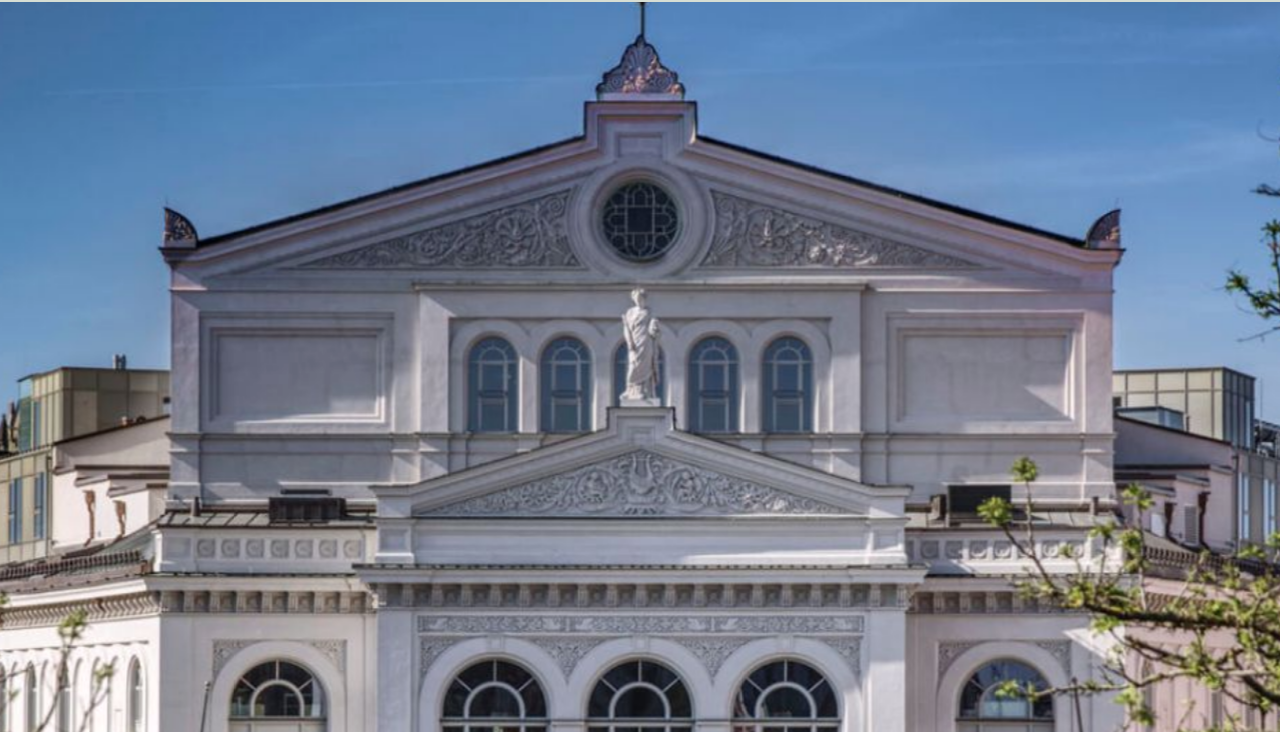
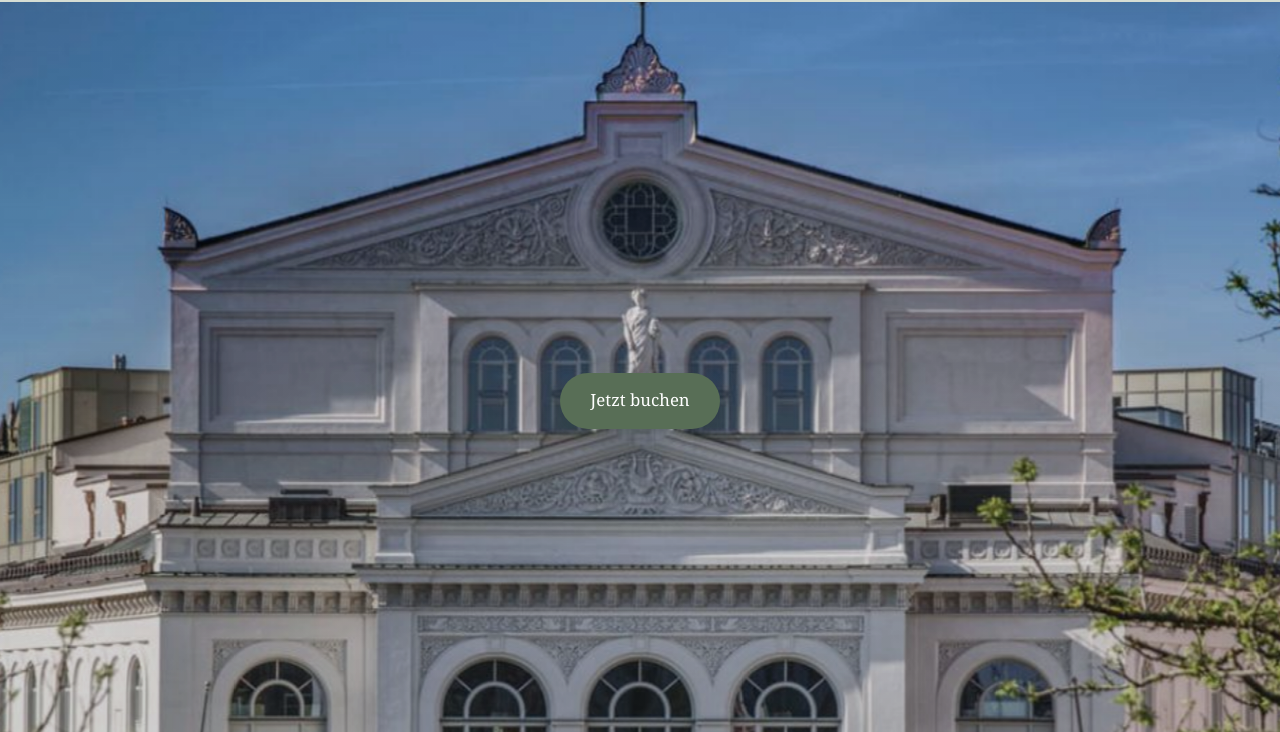
Before and after one commit to BoRedha/webiste-armonia, a plain HTML site: page index.html in a window 1280 px wide. Shown: the part 68-800 px from the top of the page. Drawn offline with Linux system fonts and the light colour scheme.

Commit message:
fdafdafd

```diff
--- a/index.html
+++ b/index.html
@@ -29,6 +29,9 @@
   <main>
     <div class="banner-strip banner-hero-top">
       <img src="banner-hero.jpg" alt="Hotel Armonia Außenansicht oder Fassade" />
+      <div class="banner-overlay">
+        <a class="btn btn-primary banner-cta" href="#kontakt">Jetzt buchen</a>
+      </div>
     </div>
 
     <section class="hero">
--- a/styles.css
+++ b/styles.css
@@ -203,11 +203,13 @@ h1 {
 .banner-strip {
   width: 100%;
   height: 100svh;
+  min-height: 100svh;
   overflow: hidden;
   border-top: 1px solid var(--line);
   border-bottom: 1px solid var(--line);
   margin: 0 0 2.4rem;
   background: linear-gradient(110deg, var(--c1), var(--c2), var(--c3));
+  position: relative;
 }
 
 .banner-hero-top {
@@ -221,6 +223,20 @@ h1 {
   display: block;
   filter: contrast(1.03) saturate(0.95);
   animation: bannerZoom 16s ease-in-out infinite alternate;
+}
+
+.banner-overlay {
+  position: absolute;
+  inset: 0;
+  display: grid;
+  place-items: center;
+  background: linear-gradient(to top, rgba(36, 48, 41, 0.24), rgba(36, 48, 41, 0.08));
+}
+
+.banner-cta {
+  font-size: 1.05rem;
+  padding: 0.85rem 1.5rem;
+  box-shadow: 0 10px 24px rgba(36, 48, 41, 0.28);
 }
 
 section {
```
